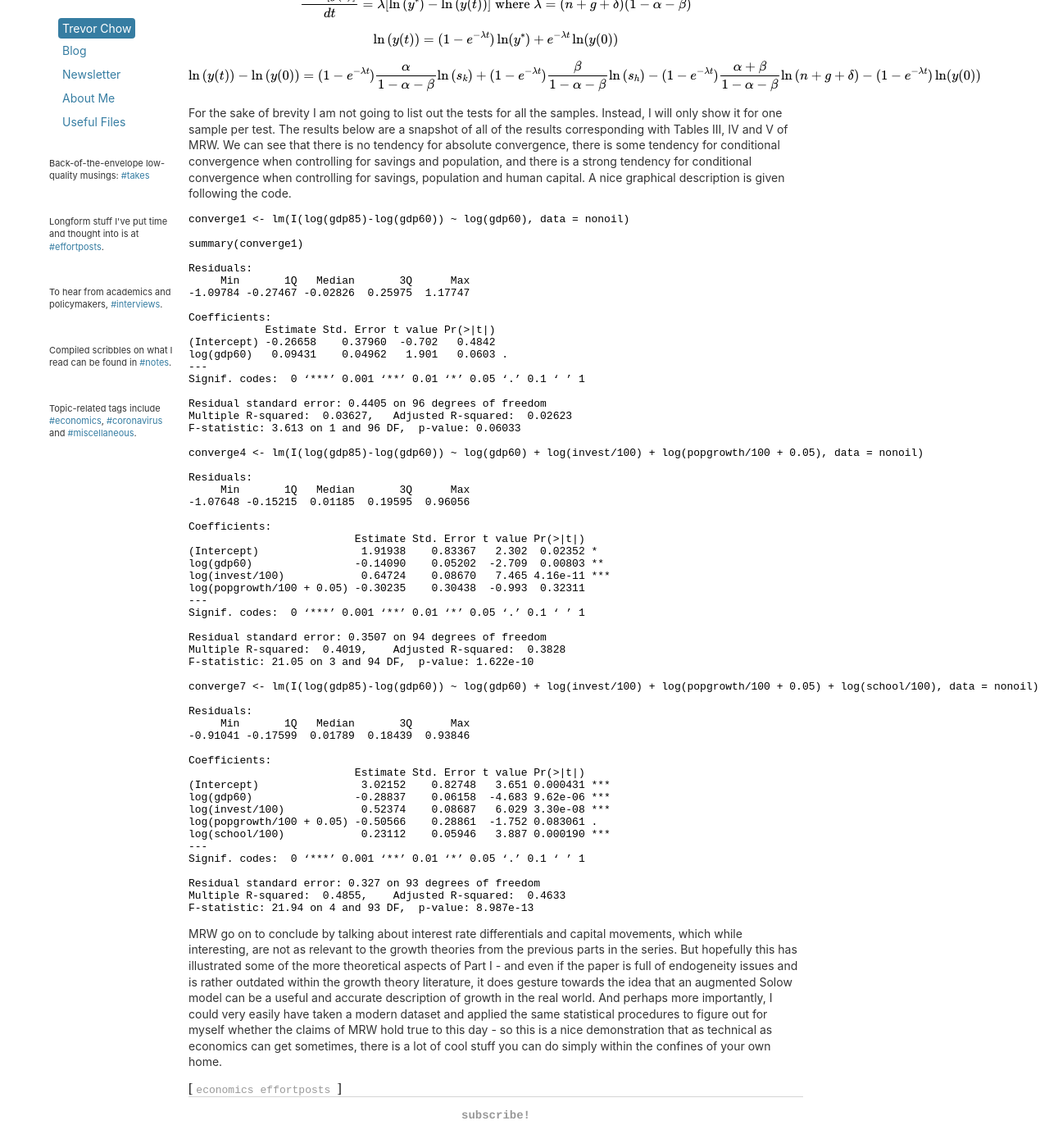
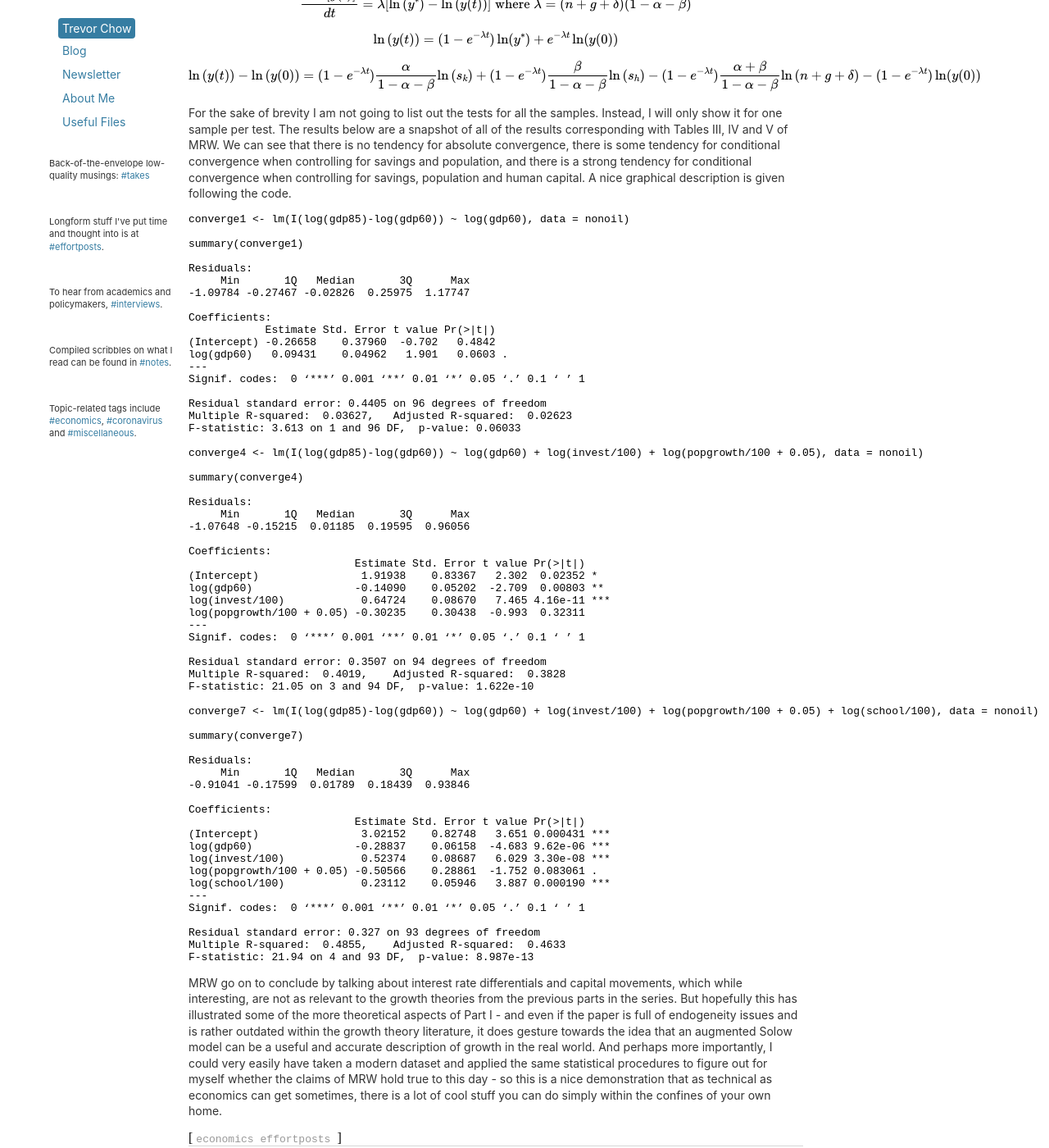
Before and after one commit to tmychow/tmychow.github.io, a Jekyll site: the page built from _posts/2020-10-13-a-primer-on-economic-growth-part-iii.md, in a window 1280 px wide and 1400 px high, scrolled down 3829 px. Shown: the whole window at 82% size. Built offline with Jekyll 4.4.1, drawn with Linux system fonts in a browser that asks for light colours; formulas are drawn with MathJax 3.

Commit message:
Update 2020-10-13-a-primer-on-economic-growth-part-iii.md

```diff
--- a/_posts/2020-10-13-a-primer-on-economic-growth-part-iii.md
+++ b/_posts/2020-10-13-a-primer-on-economic-growth-part-iii.md
@@ -195,6 +195,8 @@ F-statistic: 3.613 on 1 and 96 DF,  p-value: 0.06033
 
 converge4 <- lm(I(log(gdp85)-log(gdp60)) ~ log(gdp60) + log(invest/100) + log(popgrowth/100 + 0.05), data = nonoil)
 
+summary(converge4)
+
 Residuals:
      Min       1Q   Median       3Q      Max
 -1.07648 -0.15215  0.01185  0.19595  0.96056
@@ -213,6 +215,8 @@ Multiple R-squared:  0.4019,	Adjusted R-squared:  0.3828
 F-statistic: 21.05 on 3 and 94 DF,  p-value: 1.622e-10
 
 converge7 <- lm(I(log(gdp85)-log(gdp60)) ~ log(gdp60) + log(invest/100) + log(popgrowth/100 + 0.05) + log(school/100), data = nonoil)
+
+summary(converge7)
 
 Residuals:
      Min       1Q   Median       3Q      Max
```
